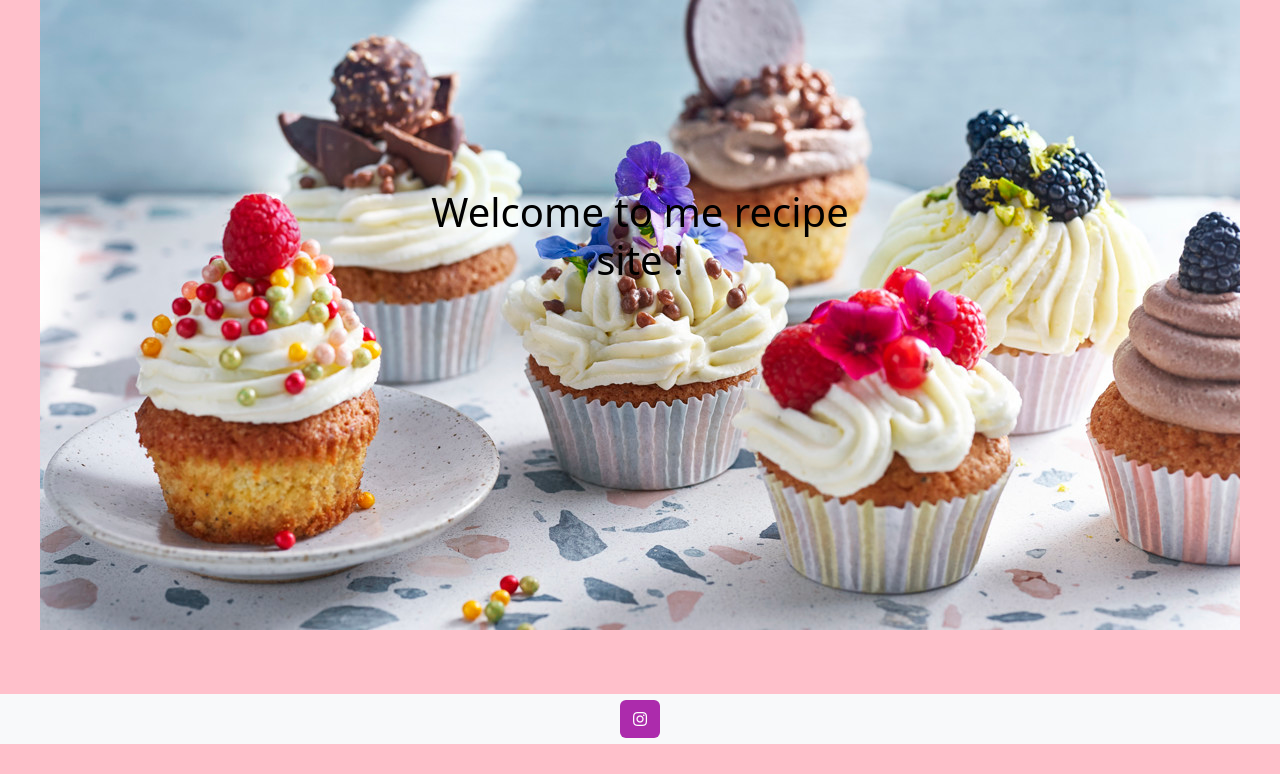
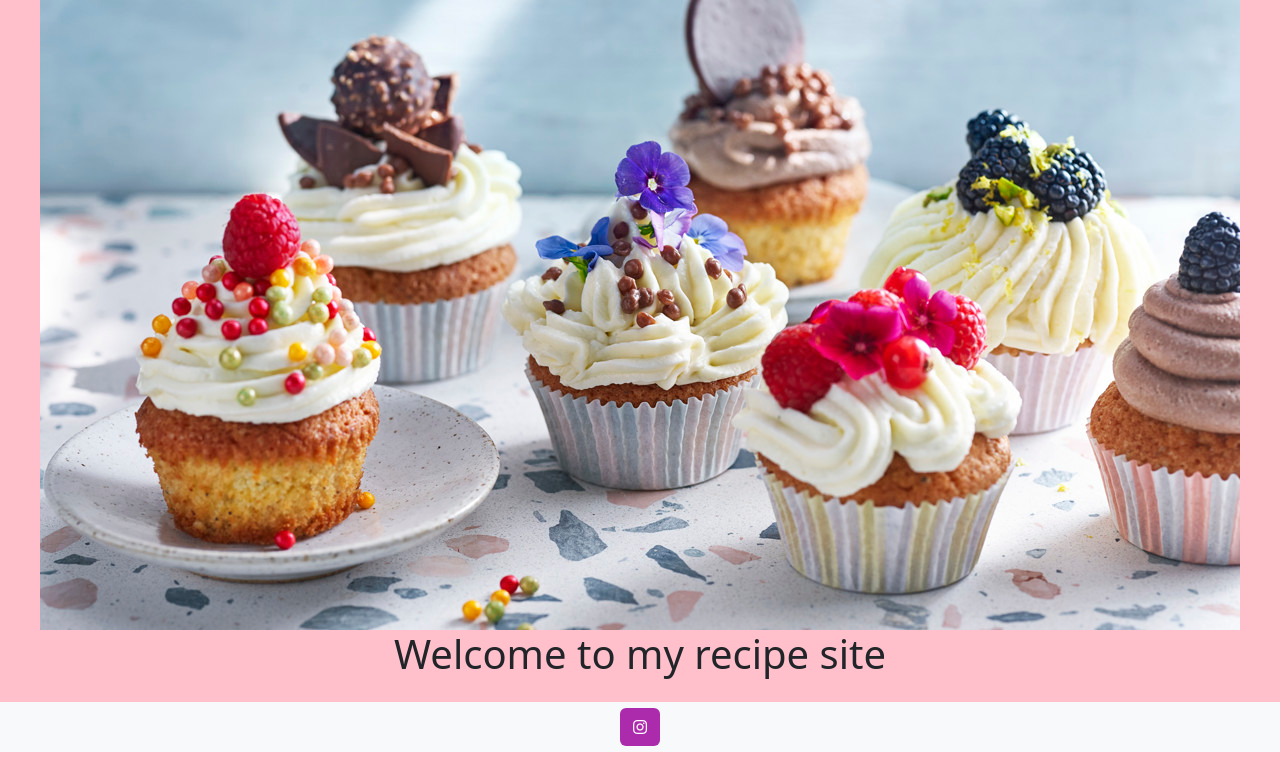
Before and after one commit to shixen/ella_recipe, a Django app: page / in a window 1280 px wide. Shown: the part 56-830 px from the top of the page. Before the commit the page ends 800 px from the top, so only its background shows below. Run offline with Django 4.2, Linux system fonts and the light colour scheme; data that the repository does not hold is empty.

Commit message:
add welcome heading

```diff
--- a/static/css/style.css
+++ b/static/css/style.css
@@ -47,13 +47,17 @@ footer {
     background-color: white;
 }
 
-/*------------------------------- paragraph ----- */
+/*------------------------------- paragraphs and headings  ----- */
 p {
     text-align: center;
 }
 
 .welcome-title {
     color: black;
+}
+
+.welcome h1{
+    text-align: center;
 }
 
 /*------------------------------- carousel ----- */
--- a/templates/index.html
+++ b/templates/index.html
@@ -5,14 +5,13 @@
     <div class="carousel-inner">
         <div class="carousel-item active d-flex justify-content-center align-items-center">
             <img src="../static/images/cupcakes.jpg" class="d-block img-fluid" alt="...">
-            <div class="carousel-caption d-none d-md-block">
-                <h1 class="welcome-title">Welcome to me recipe site !</h1>
-            </div>
         </div>
     </div>
 </div>
 </div>
-
+<div class="text-center">
+    <h1> Welcome to my recipe site </h1>
+</div>
 <div class="container-fluid">
     <div class="row">
         <div class="col-12 mt-3 left">
```
